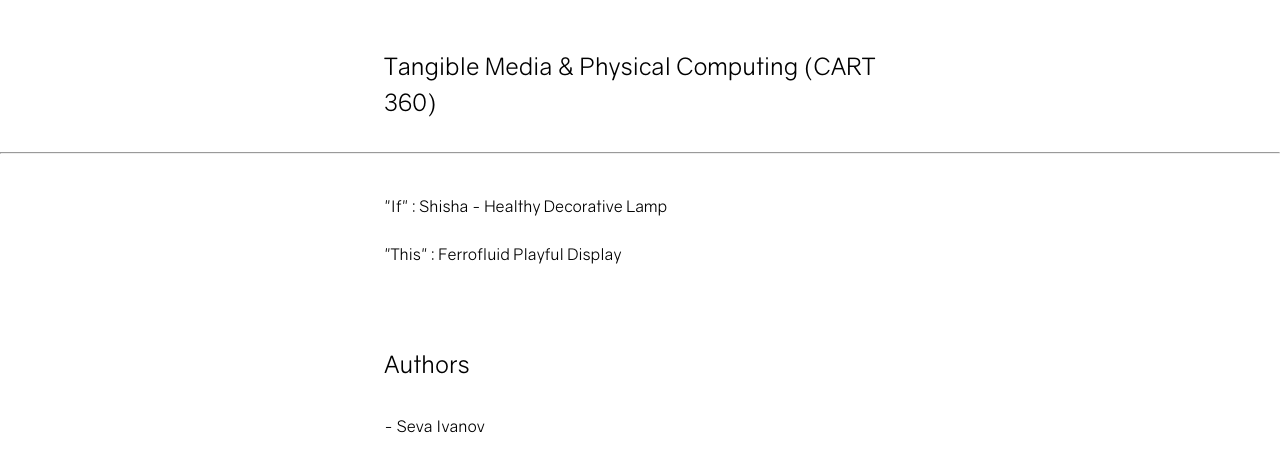
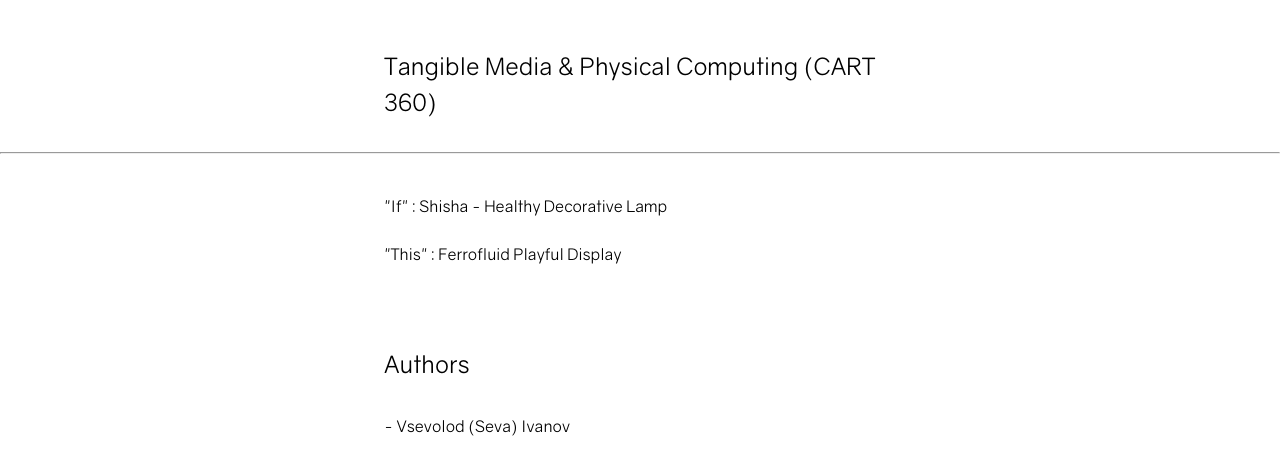
Before and after one commit to binarytrails/cart360, a plain HTML site: page index.html in a window 1280 px wide. Drawn offline with Linux system fonts and the light colour scheme.

Commit message:
index: add fullname

```diff
--- a/index.html
+++ b/index.html
@@ -31,7 +31,7 @@
 
             <p class="header">Authors</p>
             <p>
-                - Seva Ivanov
+                - Vsevolod (Seva) Ivanov
             </p>
         </div>
     </body>
```
